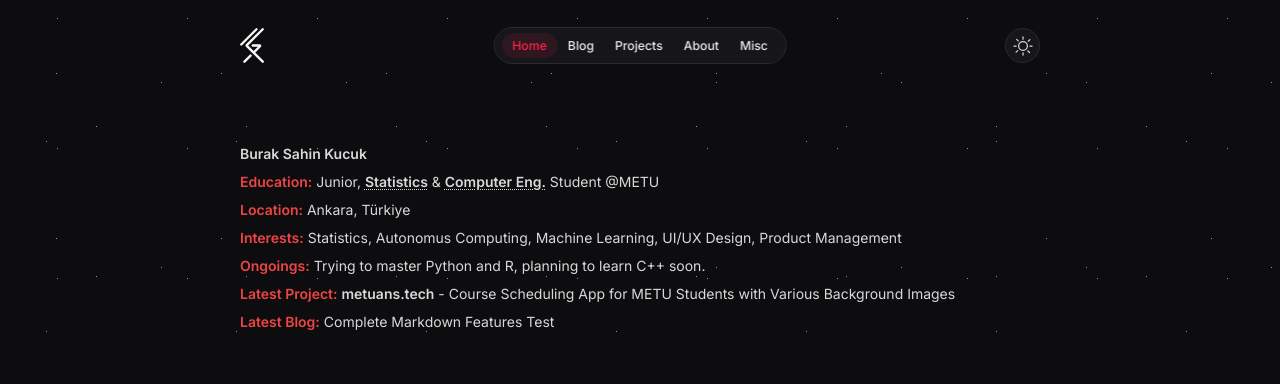
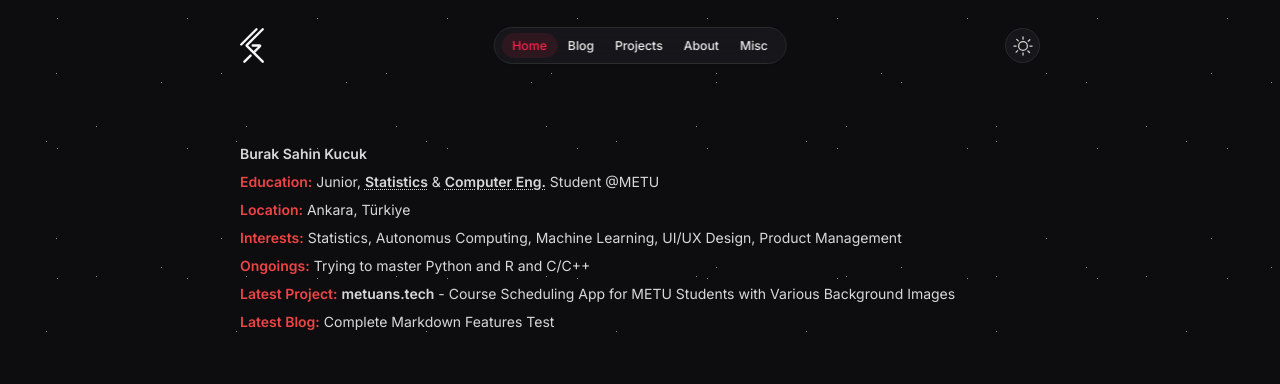
Before and after one commit to busahinku/busahinku.github.io, a Next.js app: page / in a window 1280 px wide. Shown: the top 384 px of the page. Built offline with nearby package versions, Linux system fonts and the light colour scheme.

Commit message:
main page changed

```diff
--- a/app/page.tsx
+++ b/app/page.tsx
@@ -290,7 +290,7 @@ export default function Home() {
                  <span className="text-red-500 font-semibold">Education:</span> Junior, <span className="relative group cursor-pointer font-semibold underline decoration-dotted decoration-1 underline-offset-2 hover:decoration-2 transition-all duration-300">Statistics<span className={`absolute -top-12 left-1/2 transform -translate-x-1/2 px-3 py-2 rounded-xl text-xs font-medium whitespace-nowrap z-20 opacity-0 scale-95 group-hover:opacity-100 group-hover:scale-100 transition-all duration-300 ease-out shadow-2xl border backdrop-blur-3xl ${theme === 'dark' ? 'bg-white/5 text-white border-white/10' : 'bg-white/20 text-gray-800 border-white/30'}`} style={{backdropFilter: 'blur(20px)'}}>GPA: 3.95/4</span></span> & <span className="relative group cursor-pointer font-semibold underline decoration-dotted decoration-1 underline-offset-2 hover:decoration-2 transition-all duration-300">Computer Eng.<span className={`absolute -top-12 left-1/2 transform -translate-x-1/2 px-3 py-2 rounded-xl text-xs font-medium whitespace-nowrap z-20 opacity-0 scale-95 group-hover:opacity-100 group-hover:scale-100 transition-all duration-300 ease-out shadow-2xl border backdrop-blur-3xl ${theme === 'dark' ? 'bg-white/5 text-white border-white/10' : 'bg-white/20 text-gray-800 border-white/30'}`} style={{backdropFilter: 'blur(20px)'}}>GPA: 3.09/4</span></span> Student @METU<br/>
                  <span className="text-red-500 font-semibold">Location:</span> Ankara, Türkiye<br/>
                  <span className="text-red-500 font-semibold">Interests:</span> Statistics, Autonomus Computing, Machine Learning, UI/UX Design, Product Management<br/>
-                 <span className="text-red-500 font-semibold">Ongoings:</span> Trying to master Python and R, planning to learn C++ soon.<br/>
+                 <span className="text-red-500 font-semibold">Ongoings:</span> Trying to master Python and R and C/C++<br/>
                  <span className="text-red-500 font-semibold">Latest Project:</span> <a href="https://metuans.tech" target="_blank" rel="noopener noreferrer" className="font-semibold">metuans.tech</a> - Course Scheduling App for METU Students with Various Background Images<br/>
                  <span className="text-red-500 font-semibold">Latest Blog:</span> {latestBlogTitle}
               </p>
```
